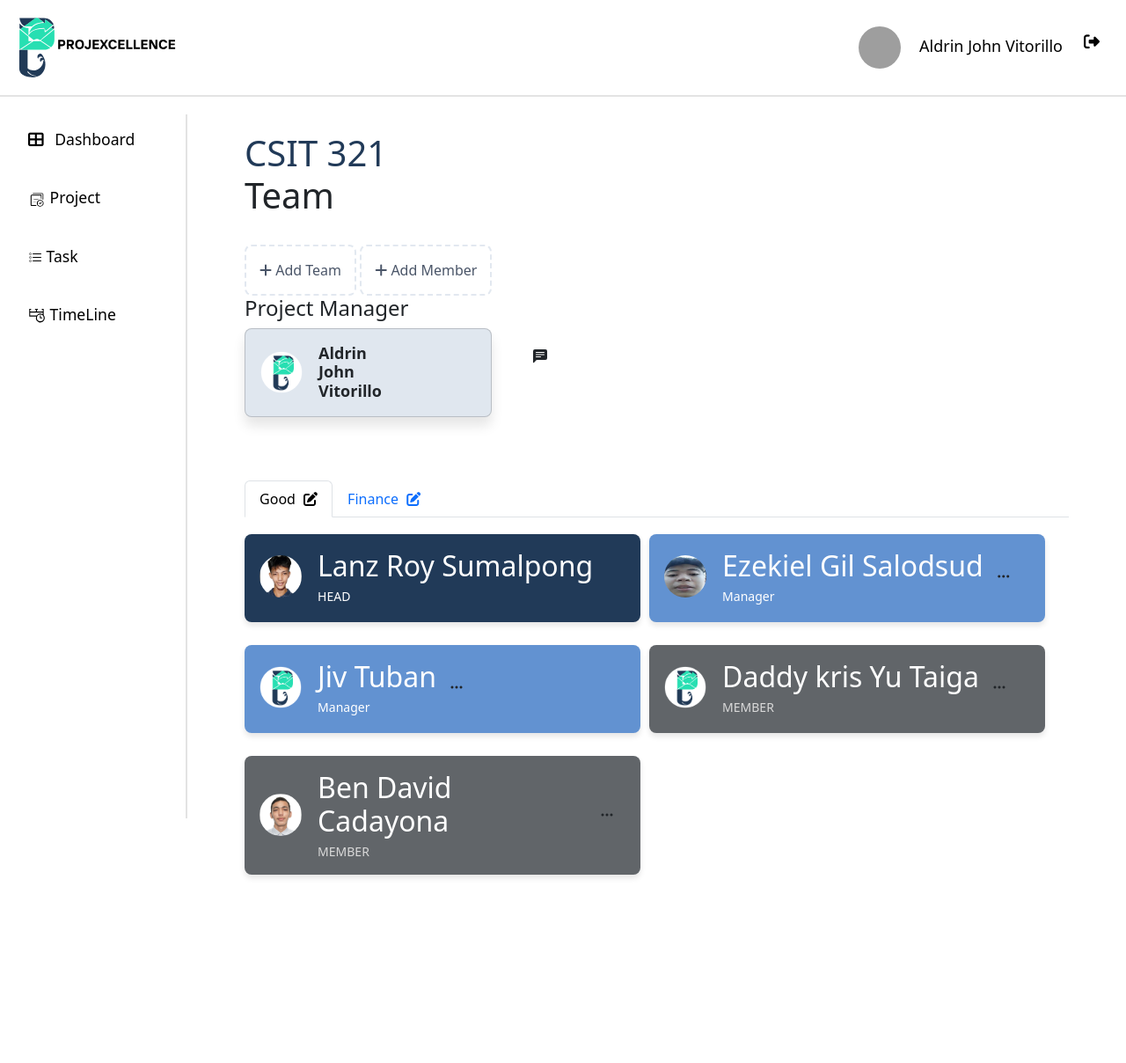
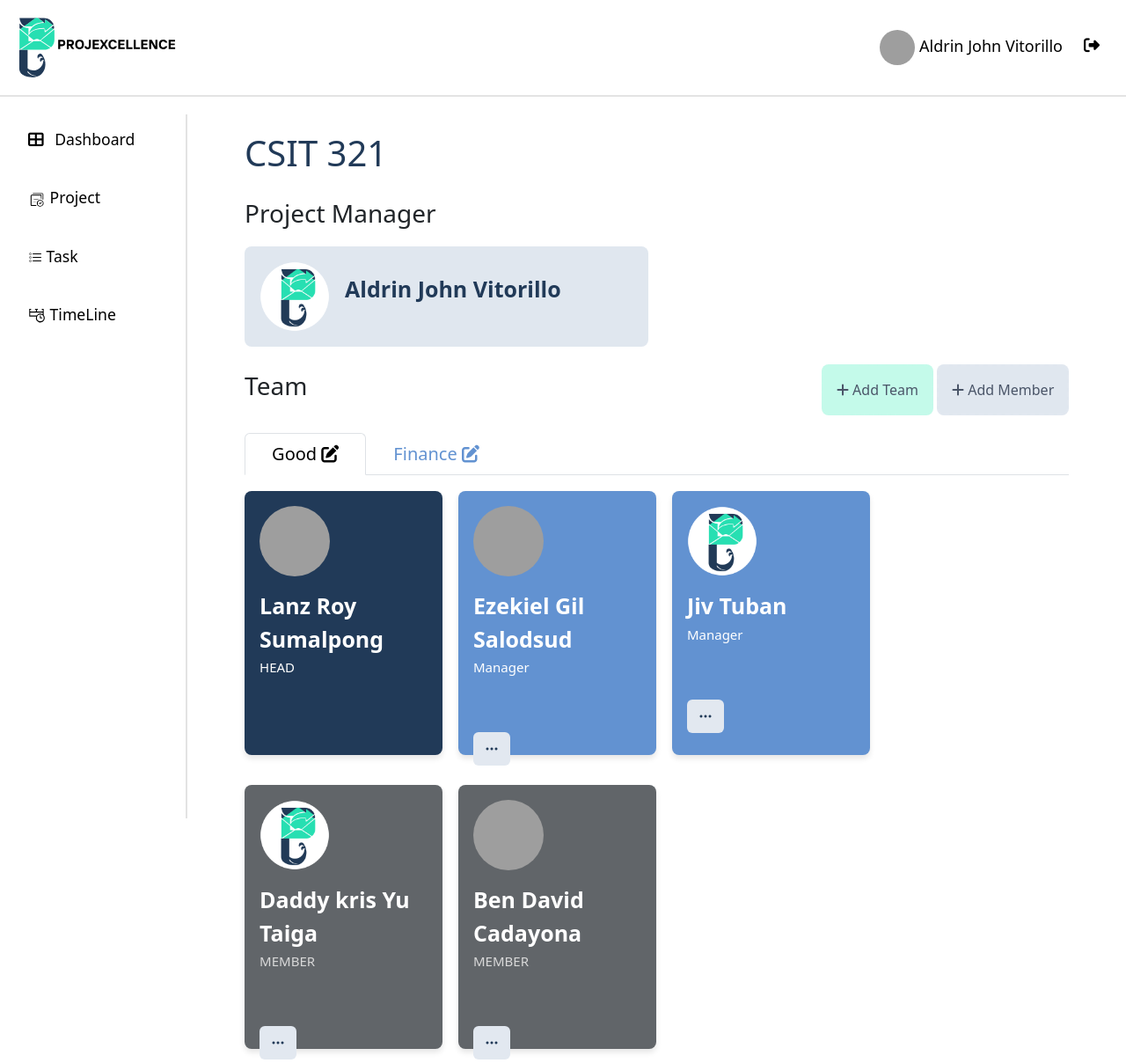
Before and after one commit to Sting421/PROJEXCELLENCE, a Django app: page /myteam/1/ in a window 1280 px wide. Shown: the whole page at 88% size. Before the commit the page ends 998 px from the top, so only its background shows below. Run offline with Django 5.2, Linux system fonts and the light colour scheme; a user stored in the database is signed in; data comes from the database, SQL or seed files in the repository; both versions use the stored data as it was after the commit; some libraries are stand-ins or nearby versions; grey boxes are pictures that could not be loaded.

Commit message:
MyTeam.html Updated

```diff
--- a/PROJEXCELLENCE/api/templates/base.html
+++ b/PROJEXCELLENCE/api/templates/base.html
@@ -180,7 +180,7 @@
           <div class="profile" >
             <a class="nav-link {% if request.resolver_match.url_name == 'profile' %}active{% endif %}" href="{% url 'profile' %}">
               {% if request.user.profile_path.url != null  %}
-                <img class="avatar" src="{{ request.user.profile_path.url }}" width="40px" height="40px" style="border-radius: 50%;" >
+                <img src="{{ request.user.profile_path.url }}" width="40px" height="40px" style="border-radius: 50%;" >
               {% else %}
               <svg xmlns="http://www.w3.org/2000/svg" width="16" height="16" fill="currentColor" class="bi bi-person-circle" viewBox="0 0 16 16">
                 <path d="M11 6a3 3 0 1 1-6 0 3 3 0 0 1 6 0"/>
--- a/PROJEXCELLENCE/api/templates/myteam.html
+++ b/PROJEXCELLENCE/api/templates/myteam.html
@@ -13,26 +13,32 @@
         margin-right: 4%;
         user-select: none;
     }
+    .member-top{
+        display: flex;
+        justify-content: space-between;
+        align-items: center;
+        margin-bottom: 20px;
+    }
     .card {
         background-color: #E0E7EF;
-        color: 213A58;
+        color: #213A58;
+        border: #E0E7EF;
         border-radius: 8px;
         padding: 16px;
         min-height: 100px;
         padding: 20;
-        box-shadow: 0 10px 14px rgba(0, 0, 0, 0.1);
-        max-width: 30%;
-        margin-bottom: 16px;
+        max-width: 49%;
+        margin-bottom: 20px;
         user-select: none;
     }
     .teamCards{
         color: #FFFFFF;
         border-radius: 8px;
         padding: 16px;
-        min-height: 100px;
+        height: 300px;
         padding: 20;
         box-shadow: 0 4px 6px rgba(0, 0, 0, 0.1);
-        width: 450px;
+        width: 24%;
         margin-bottom: 16px;
     }
 
@@ -46,51 +52,60 @@
     }
     .card-manager{
         background-color: #6292d1;
+    }
 
-
-    }
     .card-members .title{
         color: #D9D9D9;
     }
+
     .avatar {
-        width: 48px;
-        height: 48px;
+        width: 80px;
+        height: 80px;
         border-radius: 50%;
-        margin-right: 16px;
+        margin-right: 15px;
+    }
+    .avatar-member {
+        width: 80px;
+        height: 80px;
+        border-radius: 50%;
+        margin-bottom: 15px;
     }
     .info {
         display: flex;
-        align-items: center;
+        align-items: right;
     }
     .name {
-        font-size: 18px;
+        font-size: 25px;
         font-weight: bold;
         margin: 0;
     }
     .title {
-        font-size: 14px;
+        font-size: 15px;
         margin: 4px 0 0;
     }
     .page{
         margin-left: 5%;
         user-select: none;
     }
-    .message{
-        float: right;
-        margin-left: 170px;
-    }
     .nav-tabs{
-        margin-top: 6%;
         margin-bottom: 2%;
         user-select: none;
     }
-
+    .nav-item{
+        font-size: 20px;
+    }
+    .nav-link{
+        padding-left: 30px;
+        padding-right: 30px;
+        color:#6292d1;
+    }
     .add-team {
         color: #4a5568;
         cursor: pointer;
         padding: 15px;
-        border: 2px dashed #e2e8f0;
+        border: 2px dashed #c4faea;
         border-radius: 8px;
+        background-color: #c4faea;
         display: inline-block;
         transition: all 0.3s ease;
     }
@@ -106,6 +121,7 @@
         padding: 15px;
         border: 2px dashed #e2e8f0;
         border-radius: 8px;
+        background-color: #E0E7EF;
         display: inline-block;
         transition: all 0.3s ease;
     }
@@ -116,6 +132,7 @@
     }
     .project-name{
         color: #213A58;
+
     }
     .active{
         color: rgb(52, 0, 241);
@@ -132,29 +149,40 @@
     .tab-content>.active {
         display: flex;
         flex-wrap: wrap;
-        gap: 10px;
+        gap: 18px;
+    }
+    .bi bi-three-dots{
+        height: 100px;
+    }
+    .btn{
+        margin-top: 65px;
+        background-color: #e2e8f0;
+        color: #213A58;
+    }
+    .modal-dialog-centered {
+    display: flex;
+    align-items: center;
+    justify-content: center;
+    height: 100%; /* Ensure vertical centering */
     }
 
-
-
+    .modal-content {
+        margin: auto;
+        max-width: 500px; /* You can adjust width as necessary */
+        padding: 20px;
+    }
 </style>
 {% endblock extra_css %}
+
 {% block content %}
 <div class="page-container">
     <div class="Team">
-        <h1> <div class="project-name">{{ project.project_name|capfirst }} </div>Team</h1><br>
-
-        {% if user == project.created_by or user|is_project_manager:project %}
-            <div type="button" class="add-team" data-bs-toggle="modal" data-bs-target="#addTeamModal">
-                <i class="fas fa-plus mr-2"></i> Add Team
-            </div>
-        {% endif %}
-
-        <div type="button" class="add-member" data-bs-toggle="modal" data-bs-target="#addMemberModal">
-            <i class="fas fa-plus mr-2"></i> Add Member
+        <div class="member-top">
+            <h1 class="project-name">{{ project.project_name|capfirst }}</h1>
         </div>
 
-        <h4>Project Manager</h4>
+        <!-- Project Manager  -->
+        <h3 style="margin-bottom: 20px">Project Manager</h3>
         <div class="card">
             <div class="info">
                 <table>
@@ -163,23 +191,34 @@
                             {% if project.created_by.user.profile_path %}
                                 <img class="avatar" src="{{ project.created_by.user.profile_path.url }}" >
                             {% else %}
-                                <img src="{% static 'res/logoPlaceHolder.png' %}" alt="avatar-profile" class="avatar">
+                                <img class="avatar" src="{% static 'res/logoPlaceHolder.png' %}" alt="avatar-profile">
                             {% endif %}
-
                         </td>
                         <td>
-                            <h2 class="name"> {{ project.created_by.first_name|capfirst }} {{ project.created_by.last_name|capfirst }}</h2>
-                        </td>
-                        <td class="message">
-                            <svg xmlns="http://www.w3.org/2000/svg" width="16" height="16" fill="currentColor" class="bi bi-chat-left-text-fill" viewBox="0 0 16 16">
-                                <path d="M0 2a2 2 0 0 1 2-2h12a2 2 0 0 1 2 2v8a2 2 0 0 1-2 2H4.414a1 1 0 0 0-.707.293L.854 15.146A.5.5 0 0 1 0 14.793zm3.5 1a.5.5 0 0 0 0 1h9a.5.5 0 0 0 0-1zm0 2.5a.5.5 0 0 0 0 1h9a.5.5 0 0 0 0-1zm0 2.5a.5.5 0 0 0 0 1h5a.5.5 0 0 0 0-1z"/>
-                            </svg>
+                            <hp class="name"> {{ project.created_by.first_name|capfirst }} {{ project.created_by.last_name|capfirst }}</p>
                         </td>
                     </tr>
                 </table>
             </div>
         </div>
     </div>
+
+    <!-- Team -->
+    <div class="member-top">
+        <h3>Team</h3>
+        <div>
+            {% if user == project.created_by or user|is_project_manager:project %}
+            <div type="button" class="add-team" data-bs-toggle="modal" data-bs-target="#addTeamModal">
+                <i class="fas fa-plus mr-2"></i> Add Team
+            </div>
+            {% endif %}
+            <div type="button" class="add-member" data-bs-toggle="modal" data-bs-target="#addMemberModal">
+                <i class="fas fa-plus mr-2"></i> Add Member
+            </div>
+            </div>
+    </div>
+
+    <!-- Members -->
     <div class="Members">
         <ul class="nav nav-tabs">
             {% for team in page_obj %}
@@ -190,7 +229,7 @@
                        href="#team-{{ team.id }}">
                        {{ team.team_name }}
                        {% if user == project.created_by or user|is_project_manager:project %}
-                       <i class="fas fa-edit" style="cursor: pointer; margin-left: 5px;"
+                       <i class="fas fa-edit" style="cursor: pointer;"
                           data-bs-toggle="modal"
                           data-bs-target="#editTeamModal-{{ team.id }}"></i>
                        {% endif %}
@@ -216,21 +255,18 @@
                                     <tr>
                                         <td>
                                             {% if membership.user.profile_path and membership.user.profile_path.url %}
-                                            <img class="avatar" src="{{ membership.user.profile_path.url }}" >
+                                                <img class="avatar-member" src="{{ membership.user.profile_path.url }}" >
                                             {% else %}
-                                            <img src="{% static '/res/logoPlaceHolder.png' %}" alt="avatar-profile" class="avatar">
+                                                <img class="avatar-member" src="{% static '/res/logoPlaceHolder.png' %}" alt="avatar-profile" >
                                             {% endif %}
-                                        </td>
-                                        <td>
-                                            <h2>{{ membership.user.first_name|capfirst }} {{ membership.user.last_name|capfirst }}</h2>
+                                            <p class="name">{{ membership.user.first_name|capfirst }} {{ membership.user.last_name|capfirst }}</p>
                                             <h2 class="title">{{ membership.role|capfirst }}</h2>
-                                        </td>
+
                                             {% if user in team.users.all and membership.role != 'HEAD' and user_roles|get_item:team.id == 'HEAD' or user_roles|get_item:team.id == 'Manager' and user != membership.user or user == project.created_by%}
 
-                                        <td>
                                             {%if user_roles|get_item:team.id  != 'MEMBER' and membership.role != 'HEAD'%}
+
                                             <div class="dropdown">
-
                                                 <button class="btn" type="button" id="dropdownMenuButton" data-bs-toggle="dropdown" aria-expanded="false" onclick="event.stopPropagation()">
                                                     <i class="bi bi-three-dots" title="Settings"></i>
                                                 </button>
@@ -299,7 +335,7 @@
         </div>
     </div>
     <div class="modal fade" id="addMemberModal">
-        <div class="modal-dialog">
+        <div class="modal-dialog modal-dialog-centered">
             <div class="modal-content">
                 <div class="modal-header">
                     <h5 class="modal-title" id="addMemberModalLabel">Add Member</h5>
@@ -360,7 +396,7 @@
 </div>
 <!-- Add Task Modal -->
 <div class="modal fade" id="addTaskModal" tabindex="-1" aria-labelledby="addTaskModalLabel" aria-hidden="true">
-    <div class="modal-dialog">
+    <div class="modal-dialog modal-dialog-centered">
         <form method="post" action="{% url 'team_list' project.id %}">
             {% csrf_token %}
             <div class="modal-content">
@@ -384,7 +420,7 @@
 
 <!-- Remove Member -->
 <div class="modal fade" id="removeMemberModal" tabindex="-1" aria-labelledby="removeMemberModalLabel" aria-hidden="true">
-    <div class="modal-dialog">
+    <div class="modal-dialog modal-dialog-centered">
         <form method="post" action="{% url 'team_list' project.id %}">
             {% csrf_token %}
             <div class="modal-content">
@@ -411,7 +447,7 @@
 </div>
 <!-- Edit Member Role -->
 <div class="modal fade" id="editMemberRoleModal" tabindex="-1" aria-labelledby="editMemberRoleModalLabel" aria-hidden="true">
-    <div class="modal-dialog">
+    <div class="modal-dialog modal-dialog-centered">
         <form method="post" action="{% url 'team_list' project.id %}">
             {% csrf_token %}
             <div class="modal-content">
```
Also changed, not shown: PROJEXCELLENCE/api/templates/dashboard.html (+19 -14 lines), PROJEXCELLENCE/api/templates/project.html (+4 -5 lines), PROJEXCELLENCE/api/templates/timeline.html (+13 -10 lines), PROJEXCELLENCE/db.sqlite3, PROJEXCELLENCE/media/profile/profiles/20241123142340.png (deleted), PROJEXCELLENCE/media/profile/profiles/20241123142412.png (deleted), PROJEXCELLENCE/media/profile/profiles/20241123142501.png (deleted). Lines whose indentation alone changed are shown as unchanged.
